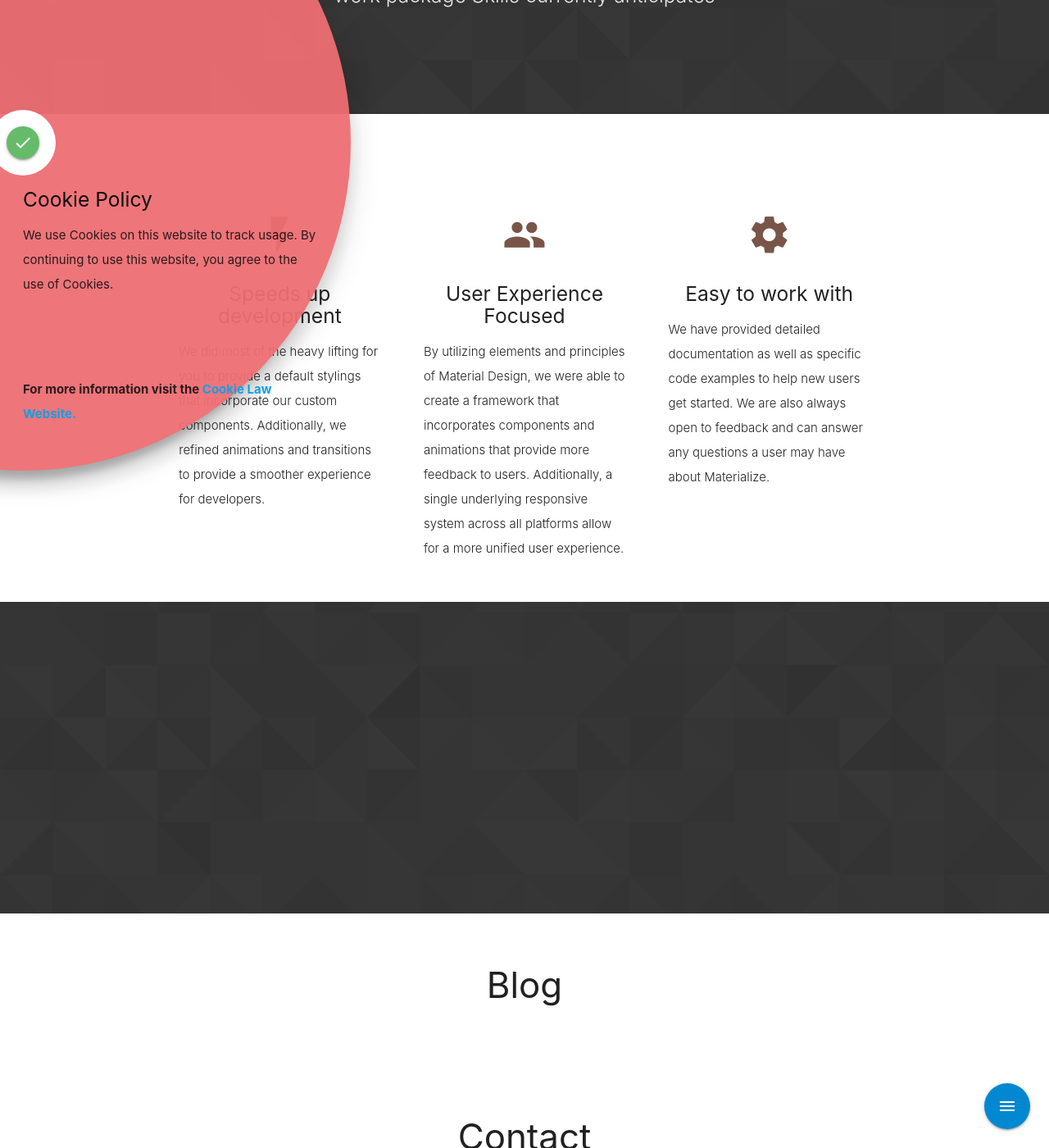
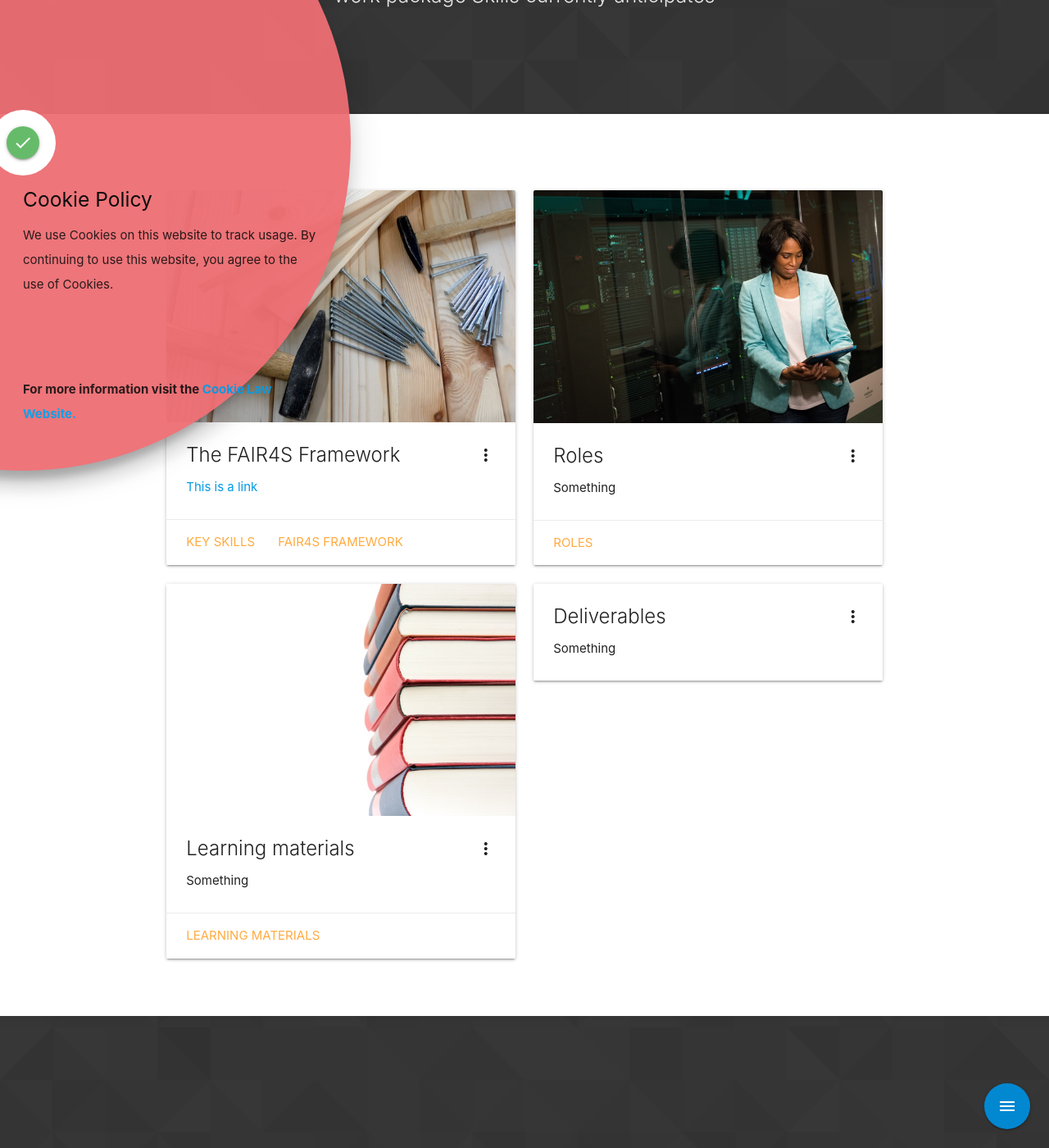
Before and after one commit to EOSC-FAIR4S/eosc-fair4s.github.io, a Jekyll site: the page built from index.html, in a window 1280 px wide and 1400 px high, scrolled down 305 px. Shown: the whole window at 82% size. Built offline with Jekyll 4.4.1, drawn with Linux system fonts in a browser that asks for light colours; nearby versions of some CDN libraries.

Commit message:
adapted overview page to introduce the main parts of FAIR4S

```diff
--- a/_layouts/home.html
+++ b/_layouts/home.html
@@ -22,36 +22,85 @@
 <div class="container">
   <div class="section">
 
-    <!--   Icon Section   -->
     <div class="row">
-      <div class="col s12 m4">
-        <div class="icon-block">
-          <h2 class="center brown-text"><i class="material-icons">flash_on</i></h2>
-          <h5 class="center">Speeds up development</h5>
-
-          <p class="light">We did most of the heavy lifting for you to provide a default stylings that incorporate our custom components. Additionally, we refined animations and transitions to provide a smoother experience for developers.</p>
+      <div class="col s12 m6">
+        <div class="card sticky-action">
+          <div class="card-image waves-effect waves-block waves-light">
+            <img class="activator" src="assets/images/board-build-carpentry-1598213.jpg"/>
+          </div>
+          <div class="card-content">
+            <span class="card-title activator grey-text text-darken-4">The FAIR4S Framework<i class="material-icons right">more_vert</i></span>
+            <p>
+              <a href="#">This is a link</a>
+            </p>
+          </div>
+          <div class="card-reveal">
+            <span class="card-title grey-text text-darken-4">The FAIR4S Framework<i class="material-icons right">close</i></span>
+            <p>Here goes some nice description</p>
+          </div>
+          <div class="card-action">
+            <a href="keyskills.html">Key skills</a>
+            <a href="#">FAIR4S Framework</a>
+          </div>
         </div>
       </div>
 
-      <div class="col s12 m4">
-        <div class="icon-block">
-          <h2 class="center brown-text"><i class="material-icons">group</i></h2>
-          <h5 class="center">User Experience Focused</h5>
-
-          <p class="light">By utilizing elements and principles of Material Design, we were able to create a framework that incorporates components and animations that provide more feedback to users. Additionally, a single underlying responsive system across all platforms allow for a more unified user experience.</p>
+      <div class="col s12 m6">
+        <div class="card">
+          <div class="card-image waves-effect waves-block waves-light">
+            <img class="activator" src="assets/images/access-adult-business-1181335.jpg"/>
+          </div>
+          <div class="card-content">
+            <span class="card-title activator grey-text text-darken-4">Roles<i class="material-icons right">more_vert</i></span>
+            <p>
+              Something
+            </p>
+          </div>
+          <div class="card-reveal">
+            <span class="card-title grey-text text-darken-4">Roles<i class="material-icons right">close</i></span>
+            <p>Description</p>
+          </div>
+          <div class="card-action">
+            <a href="/roles">Roles</a>
+          </div>
         </div>
       </div>
 
-      <div class="col s12 m4">
-        <div class="icon-block">
-          <h2 class="center brown-text"><i class="material-icons">settings</i></h2>
-          <h5 class="center">Easy to work with</h5>
-
-          <p class="light">We have provided detailed documentation as well as specific code examples to help new users get started. We are also always open to feedback and can answer any questions a user may have about Materialize.</p>
+      <div class="row">
+        <div class="col s12 m6">
+          <div class="card">
+            <div class="card-image waves-effect waves-block waves-light">
+              <img class="activator" src="assets/images/book-stack-books-education-48126.jpg"/>
+            </div>
+            <div class="card-content">
+              <span class="card-title activator grey-text text-darken-4">Learning materials<i class="material-icons right">more_vert</i></span>
+              <p>Something</p>
+            </div>
+            <div class="card-reveal">
+              <span class="card-title grey-text text-darken-4">Learning materials<i class="material-icons right">close</i></span>
+              <p>Description</p>
+            </div>
+            <div class="card-action">
+              <a href="#">Learning materials</a>
+            </div>
+          </div>
+        </div>
+        <div class="col s12 m6">
+          <div class="card">
+            <div class="card-image waves-effect waves-block waves-light">
+            </div>
+            <div class="card-content">
+              <span class="card-title activator grey-text text-darken-4">Deliverables<i class="material-icons right">more_vert</i></span>
+              <p>Something</p>
+            </div>
+            <div class="card-reveal">
+              <span class="card-title grey-text text-darken-4">Deliverables<i class="material-icons right">close</i></span>
+              <p>Description</p>
+            </div>
+          </div>
         </div>
       </div>
     </div>
-
   </div>
 </div>
 
```
